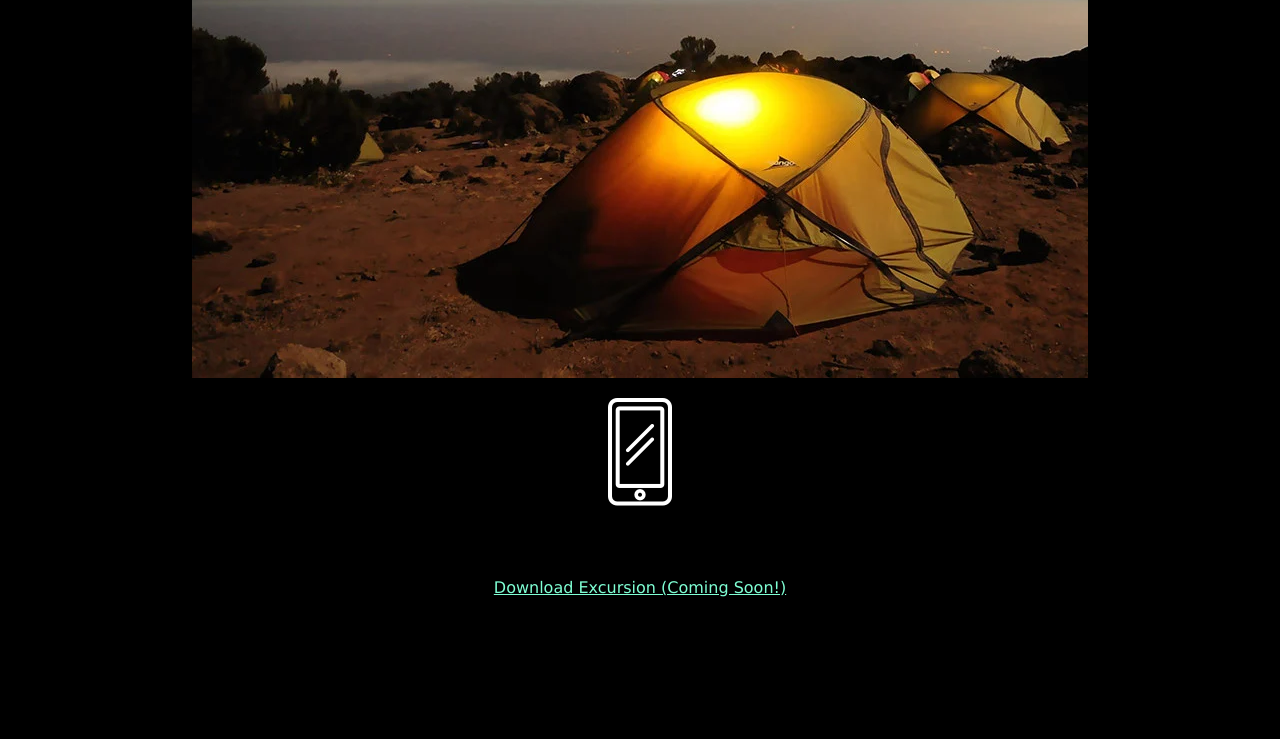
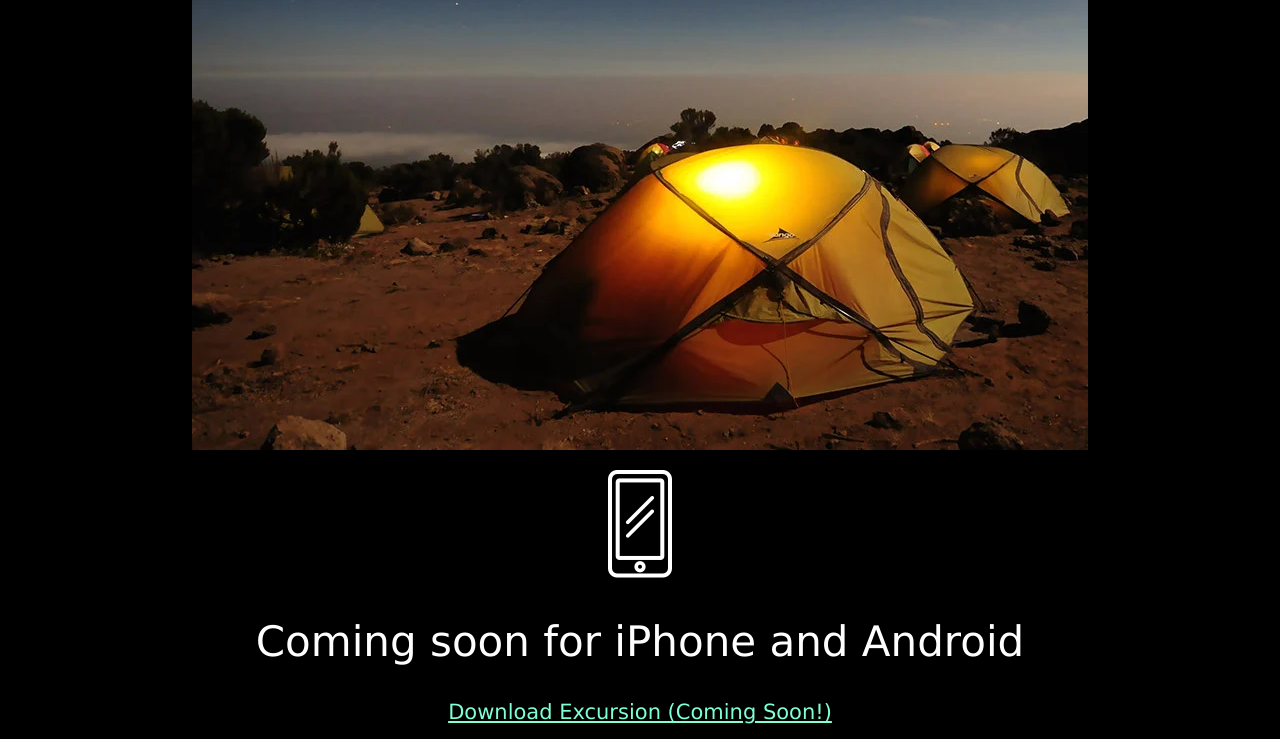
Before and after one commit to deamun/excursion, a plain HTML site: page index.html in a window 1280 px wide. Shown: the part 566-1305 px from the top of the page. Before the commit the page ends 1214 px from the top, so only its background shows below. Drawn offline with Linux system fonts and the light colour scheme.

Commit message:
Add remainder of styling - complete

```diff
--- a/resources/css/style.css
+++ b/resources/css/style.css
@@ -9,7 +9,23 @@ header h1 {
     font-size: 3.125em;
     font-weight: normal;
 }
+
+h2 {
+    color: #FFFFFF;
+    font-weight: 300;
+    font-size: 2.625em;
+}
+
 .cta {
     color: aquamarine;
     font-size: 1em;
 }
+
+p {
+    color: gray;
+    font-size: 1.3125em;
+}
+
+footer p {
+    text-align: right;
+}
```
